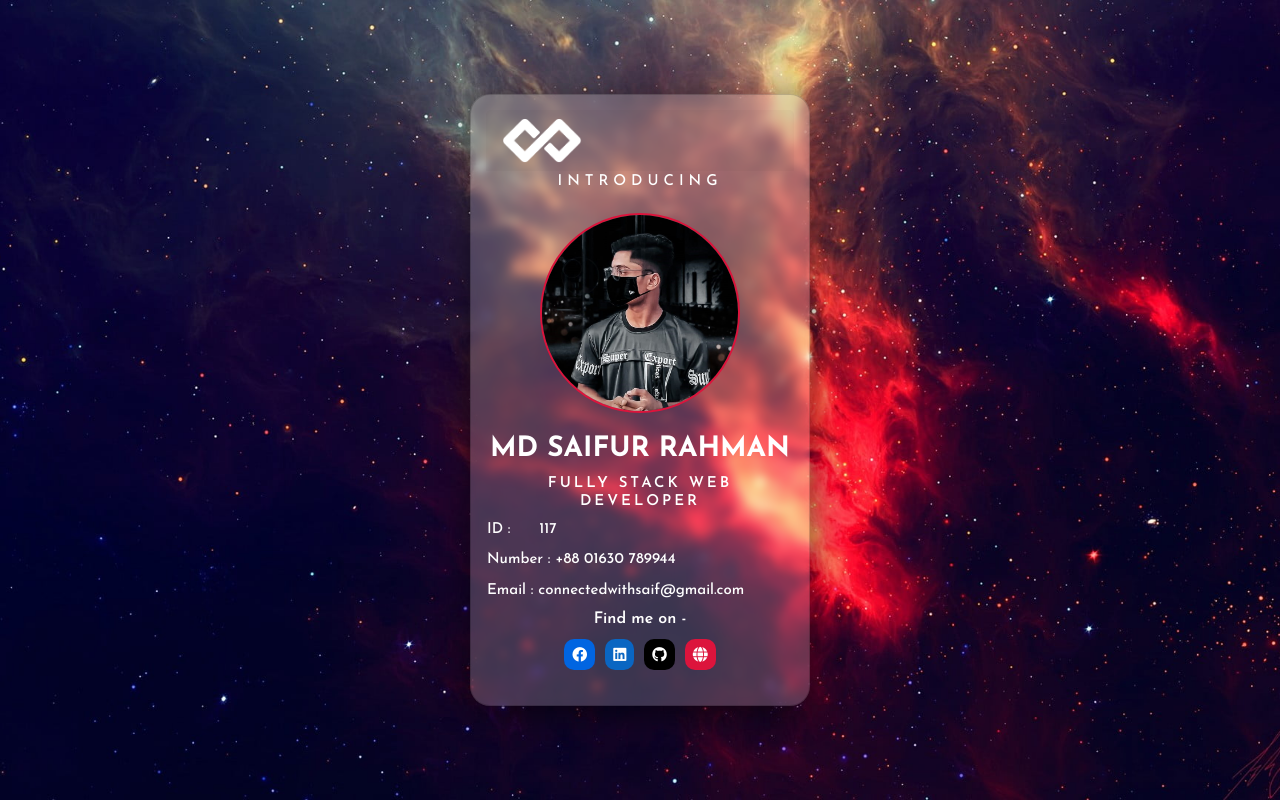
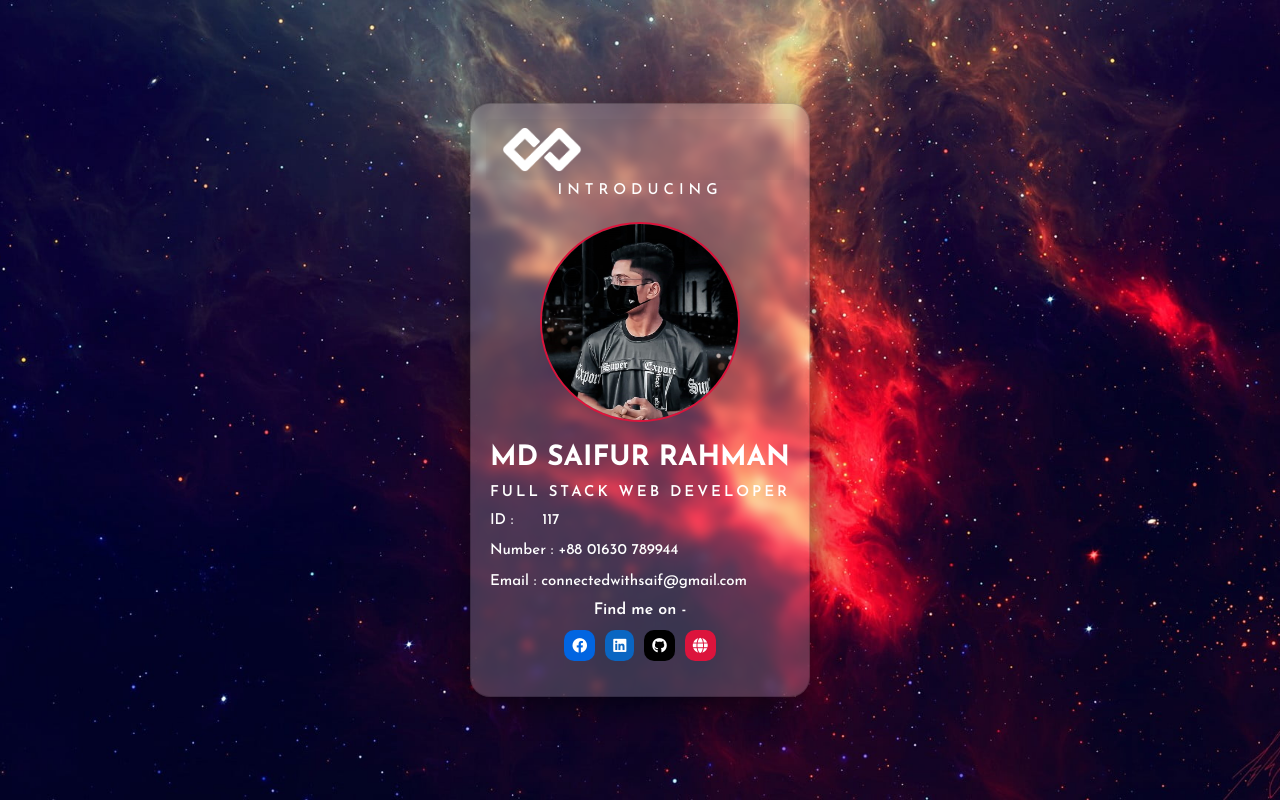
Before and after one commit to manoffocus117/MD-Saifur-Rahman-Digital-ID, a plain HTML site: page index.html in a window 1280 px wide. Drawn offline with nearby package versions, Linux system fonts and the light colour scheme.

Commit message:
Update index.html

```diff
--- a/index.html
+++ b/index.html
@@ -29,7 +29,7 @@
                                                 <h3>MD Saifur Rahman</h3>
                                     </div>
                                     <div class="profile-desc">
-                                                <h5>Fully stack Web Developer</h5>
+                                                <h5>Full stack Web Developer</h5>
                                                 <p>ID : <span class="ms-4">117</span></p>
                                                 <p>Number : +88 01630 789944</p>
                                                 <p>Email : connectedwithsaif@gmail.com</p>
```
